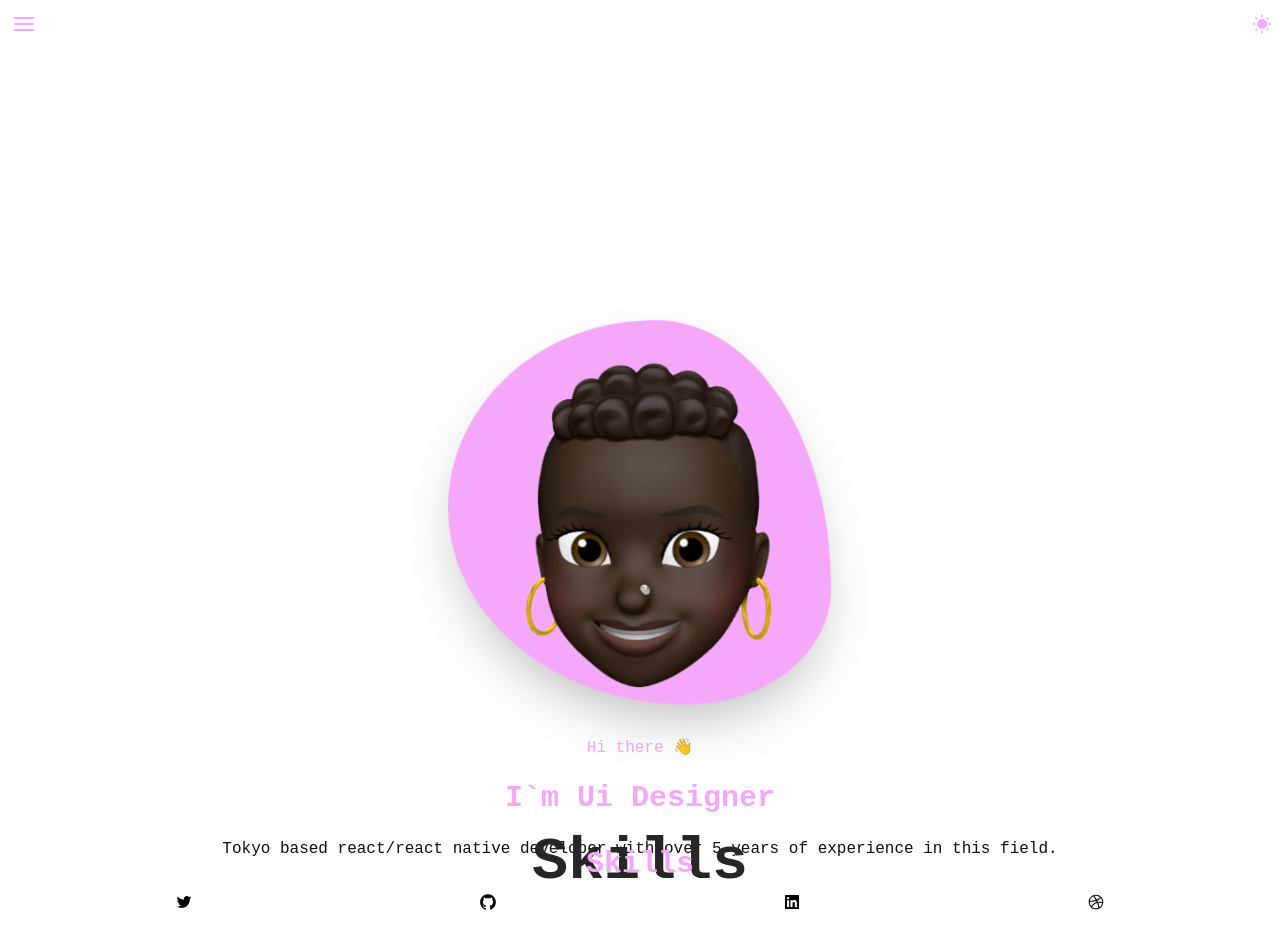
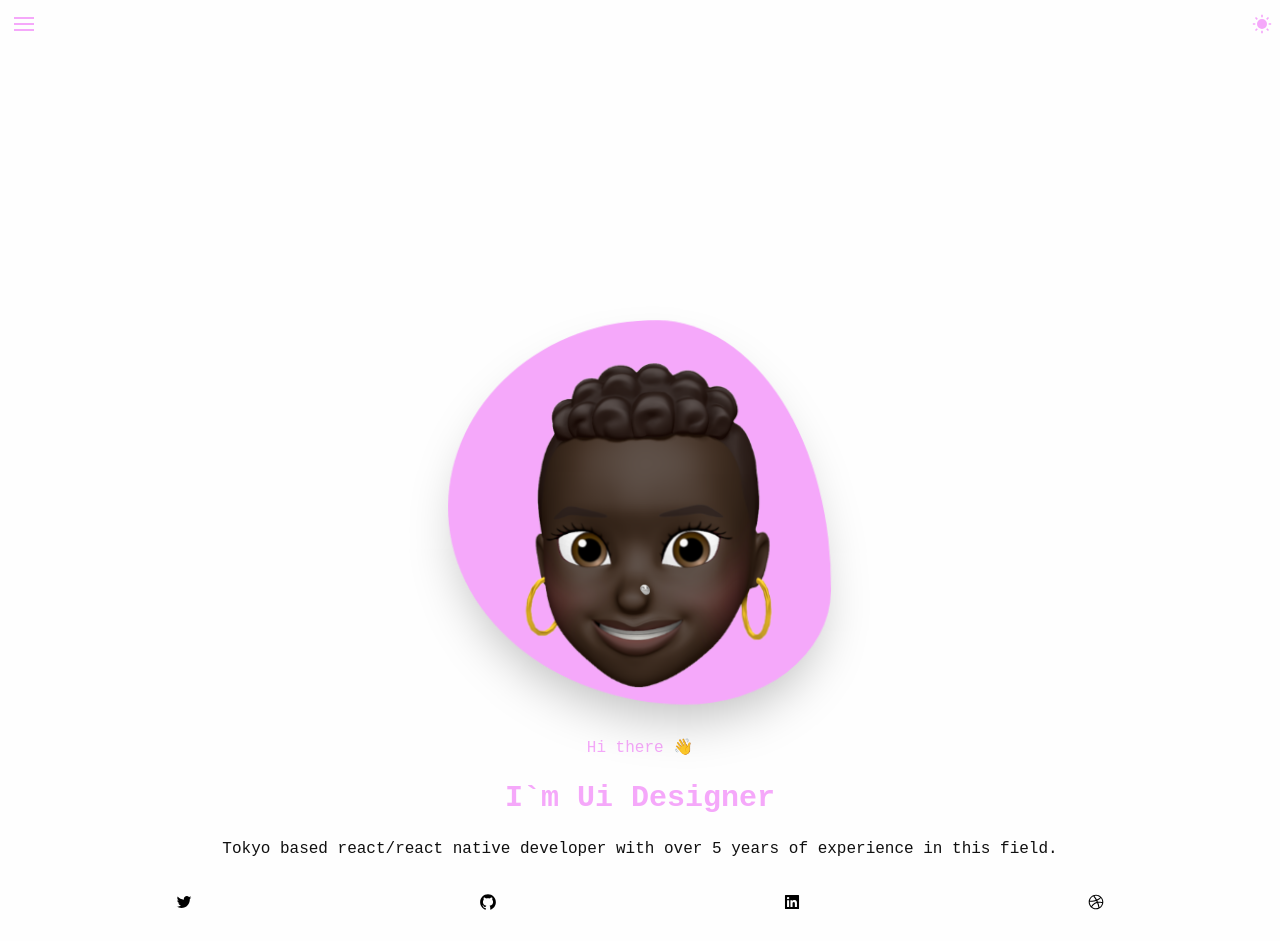
Before and after one commit to MichaelDepp/Methora, a Next.js app: page / in a window 1280 px wide. Shown: the top 941 px of the page. Built offline with nearby package versions, Linux system fonts and the light colour scheme.

Commit message:
refactor: make headertitle dynamic

```diff
--- a/src/components/HeaderTitle/index.jsx
+++ b/src/components/HeaderTitle/index.jsx
@@ -1,13 +1,13 @@
 import React from 'react';
 
-const HeaderTitle = () => {
+const HeaderTitle = ({ title }) => {
     return (
         <div className="relative">
             <h1 className="absolute right-0 left-0 top-2.5 font-bold text-3xl text-theme-primary text-center z-10">
-                Skills
+                {title}
             </h1>
-            <span className="absolute inset-0 text-6xl font-bold leading-none text-center text-theme-secondary">
-                Skills
+            <span className="absolute inset-0 text-6xl font-bold leading-none text-center text-theme-bg/5 dark:text-theme-lightBg/5">
+                {title}
             </span>
         </div>
     );
```
